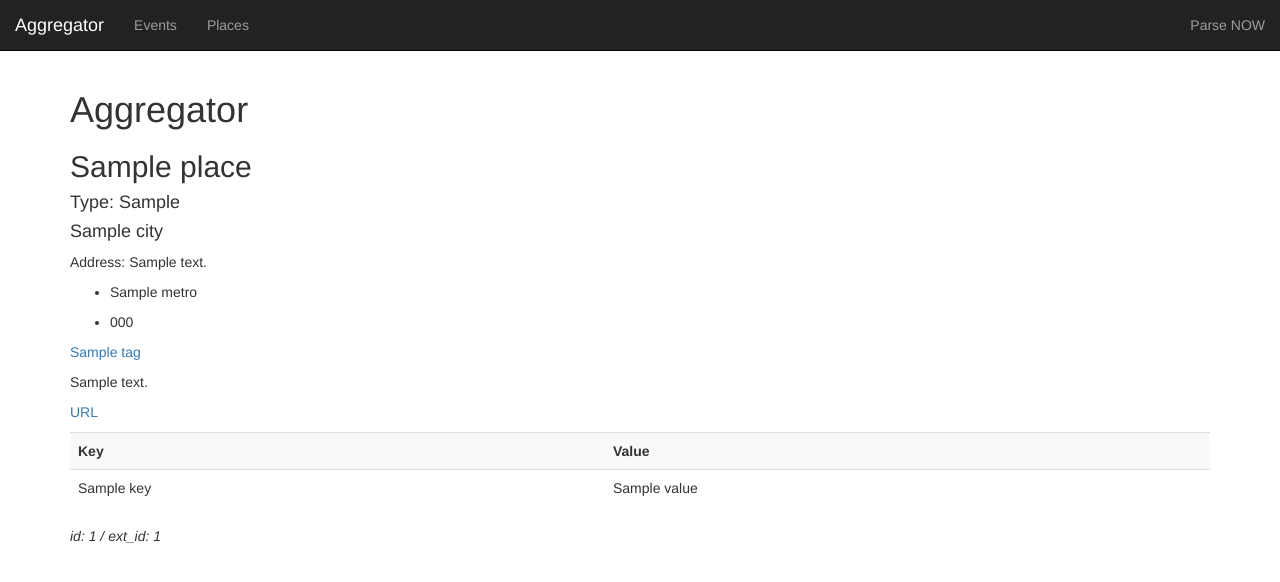
After one commit to ilyanadelyaev/kudago-test, a Django app: template templates/www/place.html in a window 1280 px wide. The commit adds this page. Shown: the top 582 px of the page. Run offline with Django 3.2, Linux system fonts and the light colour scheme; the template is opened without the code that fills it: most values are stand-ins (such as "Sample title", 1, 10 or a date in 2020); some libraries are stand-ins or nearby versions.

Commit message:
www: add event, place, tag views

```diff
--- a/core/models.py
+++ b/core/models.py
@@ -30,6 +30,9 @@ class Event(django.db.models.Model):
     text = django.db.models.TextField()
     #
     age_restrictions = django.db.models.PositiveSmallIntegerField(null=True, blank=True)
+
+    def type_str(self):
+        return EventType(self.type)
 
 
 class EventTags(django.db.models.Model):
@@ -85,6 +88,9 @@ class Place(django.db.models.Model):
     address = django.db.models.CharField(max_length=200)
     geo_latitude = django.db.models.FloatField(null=True)
     geo_longitude = django.db.models.FloatField(null=True)
+
+    def type_str(self):
+        return PlaceType(self.type)
 
 
 class PlaceTags(django.db.models.Model):
--- a/templates/www/events_list.html
+++ b/templates/www/events_list.html
@@ -16,7 +16,7 @@
             <td>{{ ev.id }}</td>
             <td><a href="{% url 'www:event' ev.id %}">{{ ev.title }}</a></td>
             <td>{{ ev.description }}</td>
-            <td>{{ ev.type }}</td>
+            <td>{{ ev.type_str }}</td>
             </tr>
         {% endfor %}
     </table>
--- /dev/null
+++ b/templates/www/place.html
@@ -0,0 +1,50 @@
+{% extends "www/base.html" %}
+
+{% block content %}
+
+    <h2>{{ place.title }}</h2>
+
+    <h4>Type: {{ place.type_str }}</h4>
+
+    <h4>{{ place.city.name }}</h4>
+
+    <p>Address: {{ place.address }}</p>
+
+    <ul>
+    {% for metro in place.placemetros_set.all %}
+        <li>{{ metro.metro }}</li>
+    {% endfor %}
+    </ul>
+
+    <ul>
+    {% for phone in place.placephones_set.all %}
+        <li>{{ phone.phone }}</li>
+    {% endfor %}
+    </ul>
+
+    <p>
+    {% for tag in place.placetags_set.all %}
+        <span><a href="{% url 'www:tag' tag.tag.id %}">{{ tag.tag.tag }}</a></span>
+    {% endfor %}
+    </p>
+
+    <p>{{ place.text }}</p>
+
+    <p><a href="{{ place.url }}" target=_blank>URL</a><p>
+
+    <table id="table" class="table table-striped">
+        <tr>
+            <th>Key</th>
+            <th>Value</th>
+        </tr>
+        {% for data in place.placedata_set.all %}
+            <tr>
+            <td>{{ ed.key }}</td>
+            <td>{{ ed.value }}</td>
+            </tr>
+        {% endfor %}
+    </table>
+
+    <p><i>id: {{ event.id }} / ext_id: {{ event.ext_id }}</i></p>
+
+{% endblock %}
--- a/templates/www/places_list.html
+++ b/templates/www/places_list.html
@@ -16,7 +16,7 @@
             <td>{{ pl.id }}</td>
             <td><a href="{% url 'www:place' pl.id %}">{{ pl.title }}</a></td>
             <td>{{ pl.city.name }}</td>
-            <td>{{ pl.type }}</td>
+            <td>{{ pl.type_str }}</td>
             </tr>
         {% endfor %}
     </table>
--- a/www/urls.py
+++ b/www/urls.py
@@ -6,6 +6,7 @@ import www.views
 urlpatterns = [
     django.conf.urls.url(r'^$', www.views.index, name='index'),
 
+    django.conf.urls.url(r'^tag/(?P<pk>[0-9]+)/$', www.views.tag, name='tag'),
     django.conf.urls.url(r'^event/(?P<pk>[0-9]+)/$', www.views.event, name='event'),
     django.conf.urls.url(r'^event/$', www.views.events_list, name='events_list'),
     django.conf.urls.url(r'^place/(?P<pk>[0-9]+)/$', www.views.place, name='place'),
```
Also changed, not shown: templates/www/event.html (added, +36 -0 lines), templates/www/tag.html (added, +35 -0 lines), www/views.py (+15 -2 lines).
